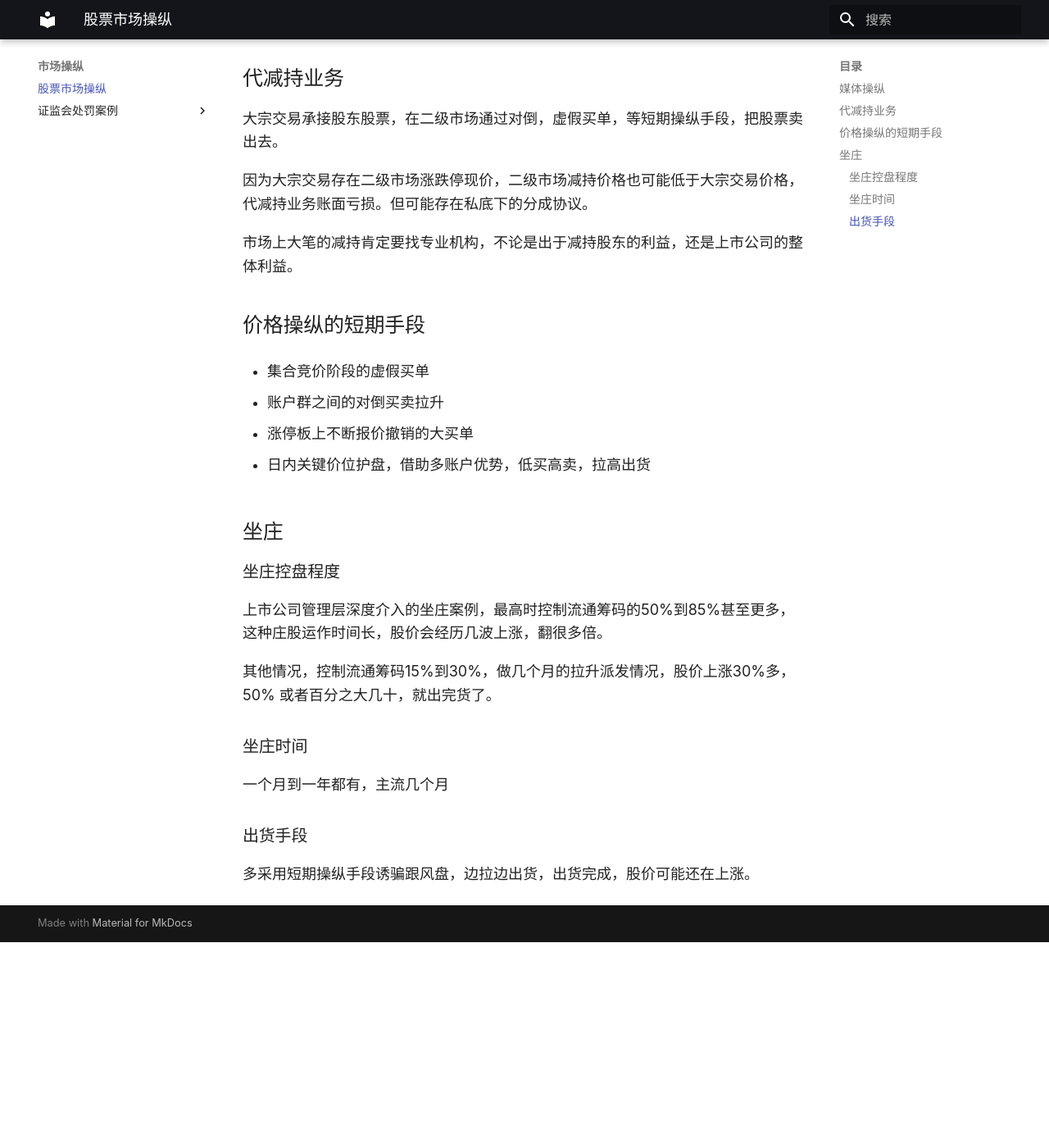
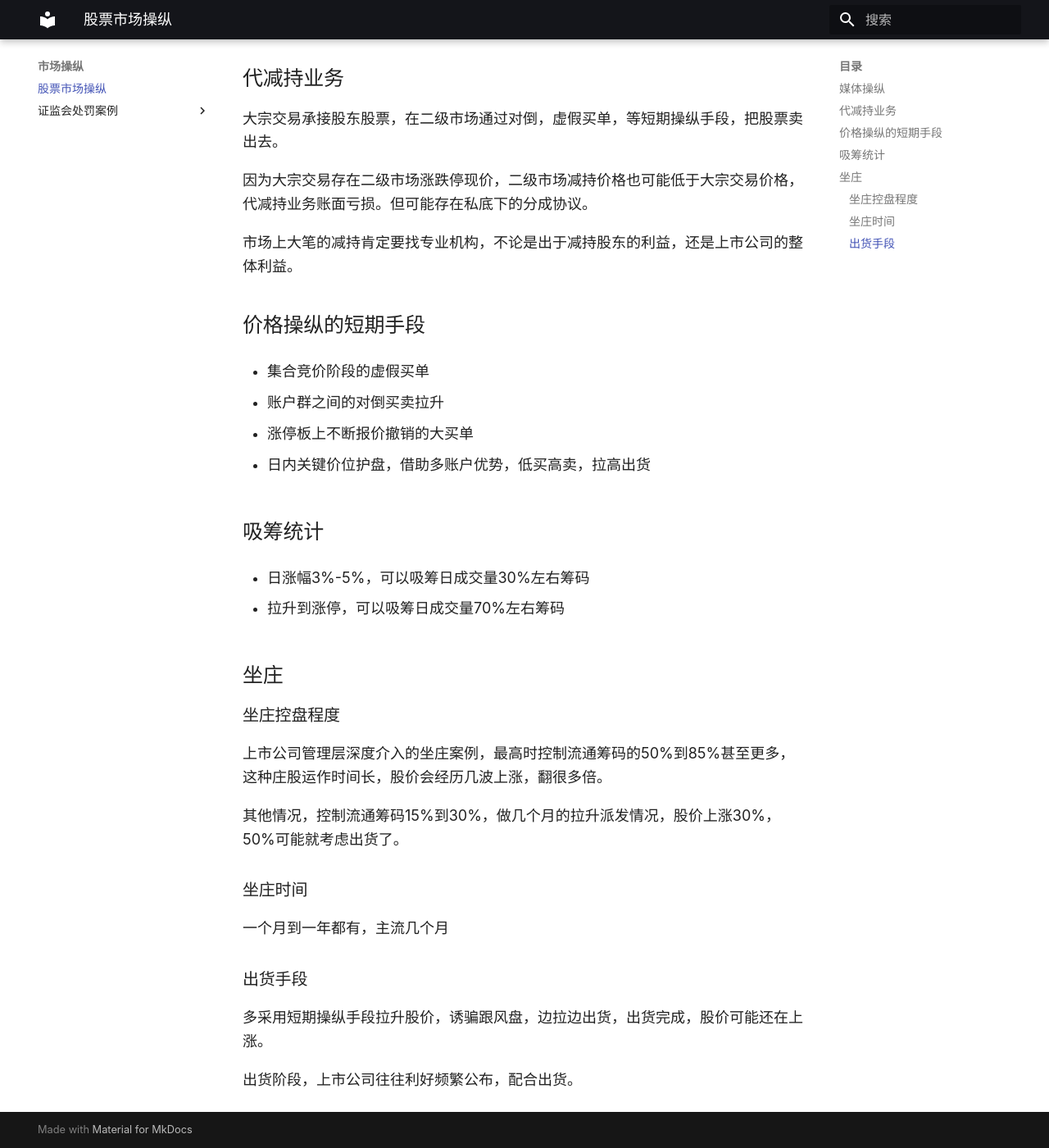
Before and after one commit to chenjiajia/stock_book, an MkDocs documentation site: the page built from docs/index.md, in a window 1280 px wide and 1400 px high, scrolled down 391 px. Shown: the whole window at 82% size. Built offline with MkDocs 1.6.1 and Material for MkDocs 9.7.7, drawn with Linux system fonts in a browser that asks for light colours; before the commit the page ends 1540 px from its top, so only the background shows below that.

Commit message:
样式调整

```diff
--- a/docs/index.md
+++ b/docs/index.md
@@ -31,6 +31,14 @@
 
 * 日内关键价位护盘，借助多账户优势，低买高卖，拉高出货
 
+## 吸筹统计
+
+* 日涨幅3%-5%，可以吸筹日成交量30%左右筹码
+
+* 拉升到涨停，可以吸筹日成交量70%左右筹码
+
+
+
 
 ## 坐庄
 
@@ -38,7 +46,7 @@
 
 上市公司管理层深度介入的坐庄案例，最高时控制流通筹码的50%到85%甚至更多，这种庄股运作时间长，股价会经历几波上涨，翻很多倍。
 
-其他情况，控制流通筹码15%到30%，做几个月的拉升派发情况，股价上涨30%多，50% 或者百分之大几十，就出完货了。
+其他情况，控制流通筹码15%到30%，做几个月的拉升派发情况，股价上涨30%，50%可能就考虑出货了。
 
 ### 坐庄时间
 
@@ -46,4 +54,6 @@
 
 ### 出货手段
 
-多采用短期操纵手段诱骗跟风盘，边拉边出货，出货完成，股价可能还在上涨。
+多采用短期操纵手段拉升股价，诱骗跟风盘，边拉边出货，出货完成，股价可能还在上涨。
+
+出货阶段，上市公司往往利好频繁公布，配合出货。
```
Also changed, not shown: docs/证监会处罚案例/坐庄/2020_061号.md (+1 -0 lines), docs/证监会处罚案例/坐庄/2020_069号.md (+1 -0 lines).
